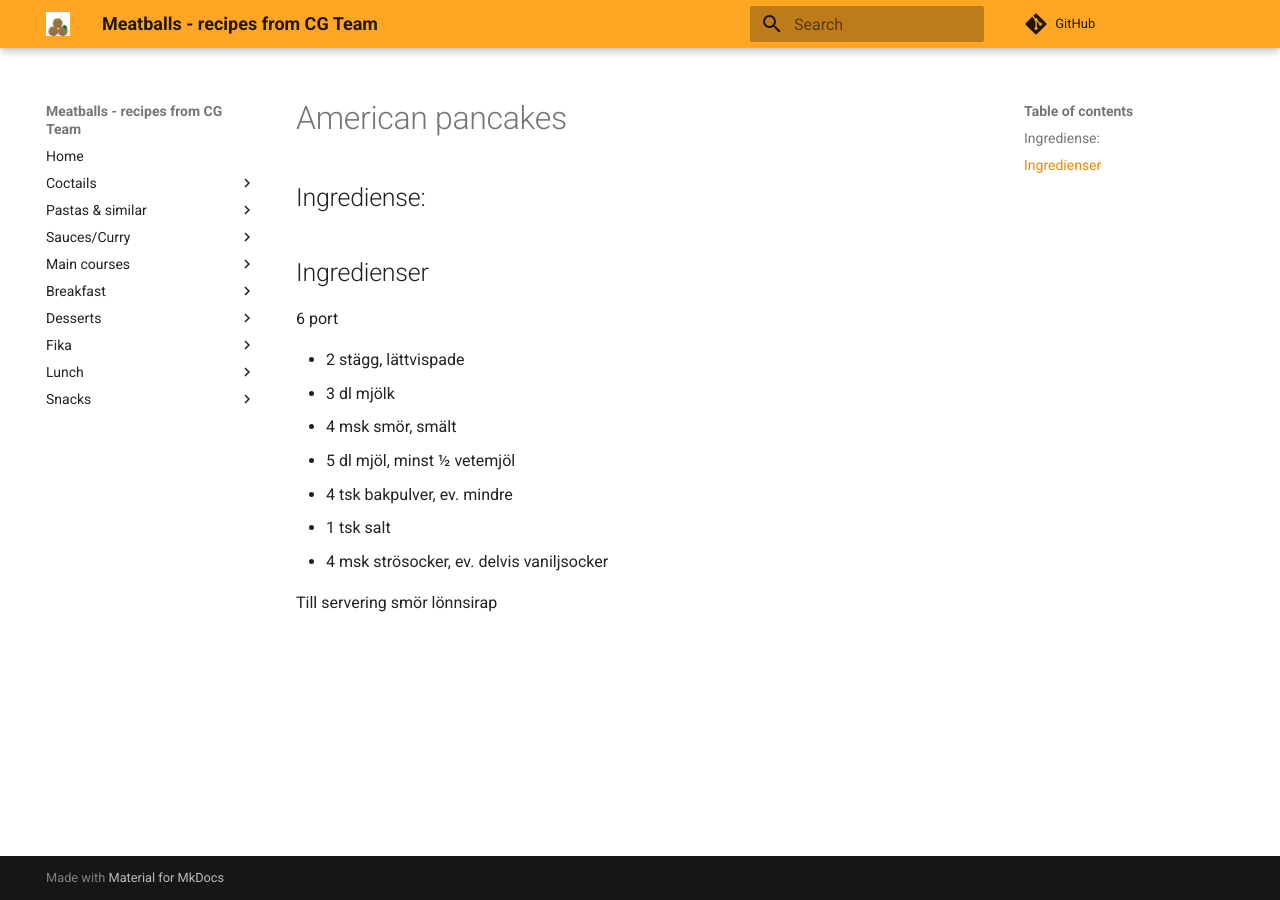
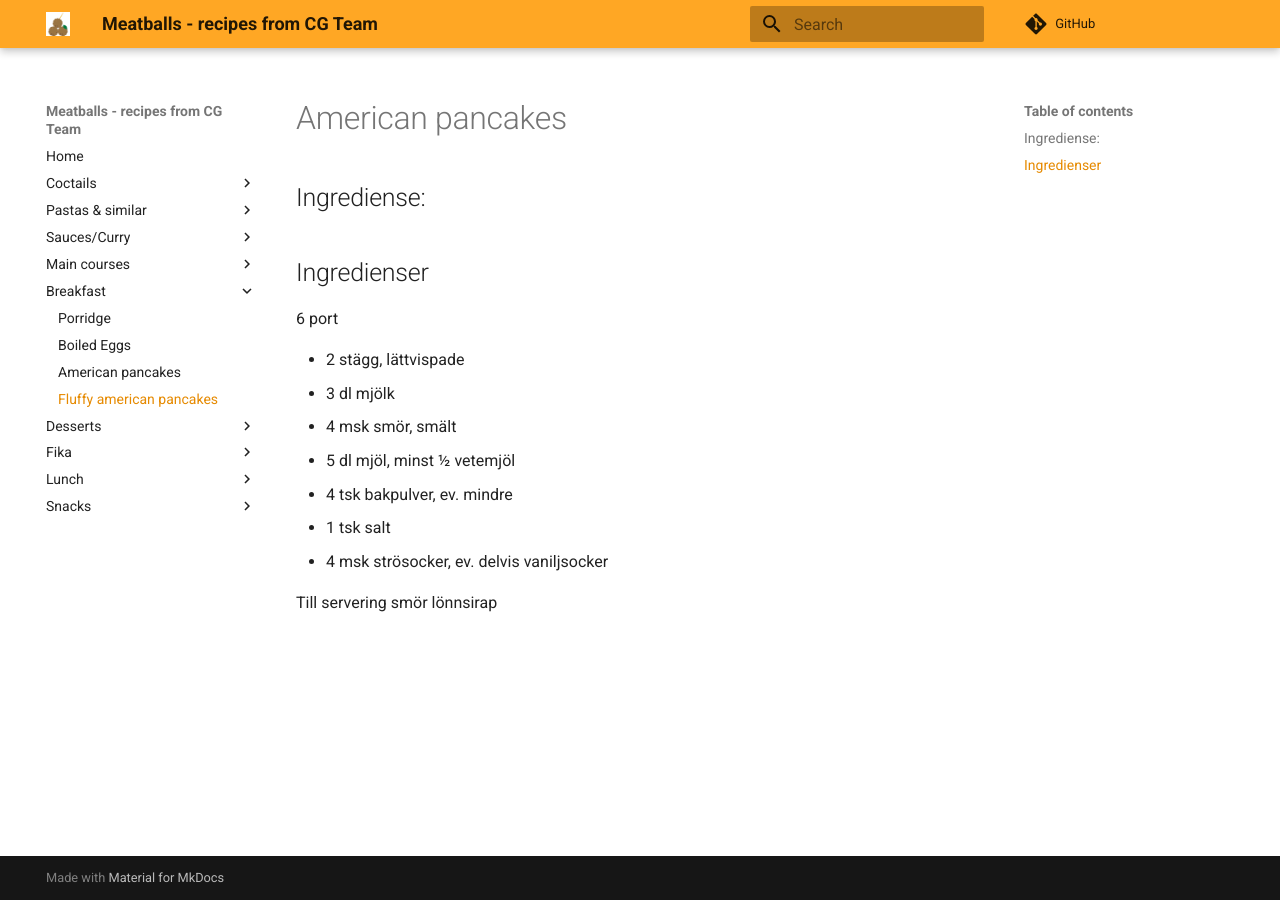
Before and after one commit to Clinical-Genomics/meatballs, an MkDocs documentation site: the page built from docs/breakfast/american_pancakes.md, in a window 1280 px wide. Built offline with MkDocs 1.6.1 and Material for MkDocs 9.7.7, drawn with Linux system fonts in a browser that asks for light colours; comment, search, counter and statistics services are not loaded.

Commit message:
added to mkdocs

```diff
--- a/mkdocs.yml
+++ b/mkdocs.yml
@@ -41,6 +41,7 @@ nav:
       - Porridge: "breakfast/porridge.md"
       - Boiled Eggs: "breakfast/boiled_egg.md"
       - American pancakes: "breakfast/pancakes.md"
+      - Fluffy american pancakes: "breakfast/american_pancakes.md"
   - Desserts:
       - Desserts: "Desserts/fruit_sallad.md"
       - Cheesecake: "Desserts/cheesecake.md"
```
